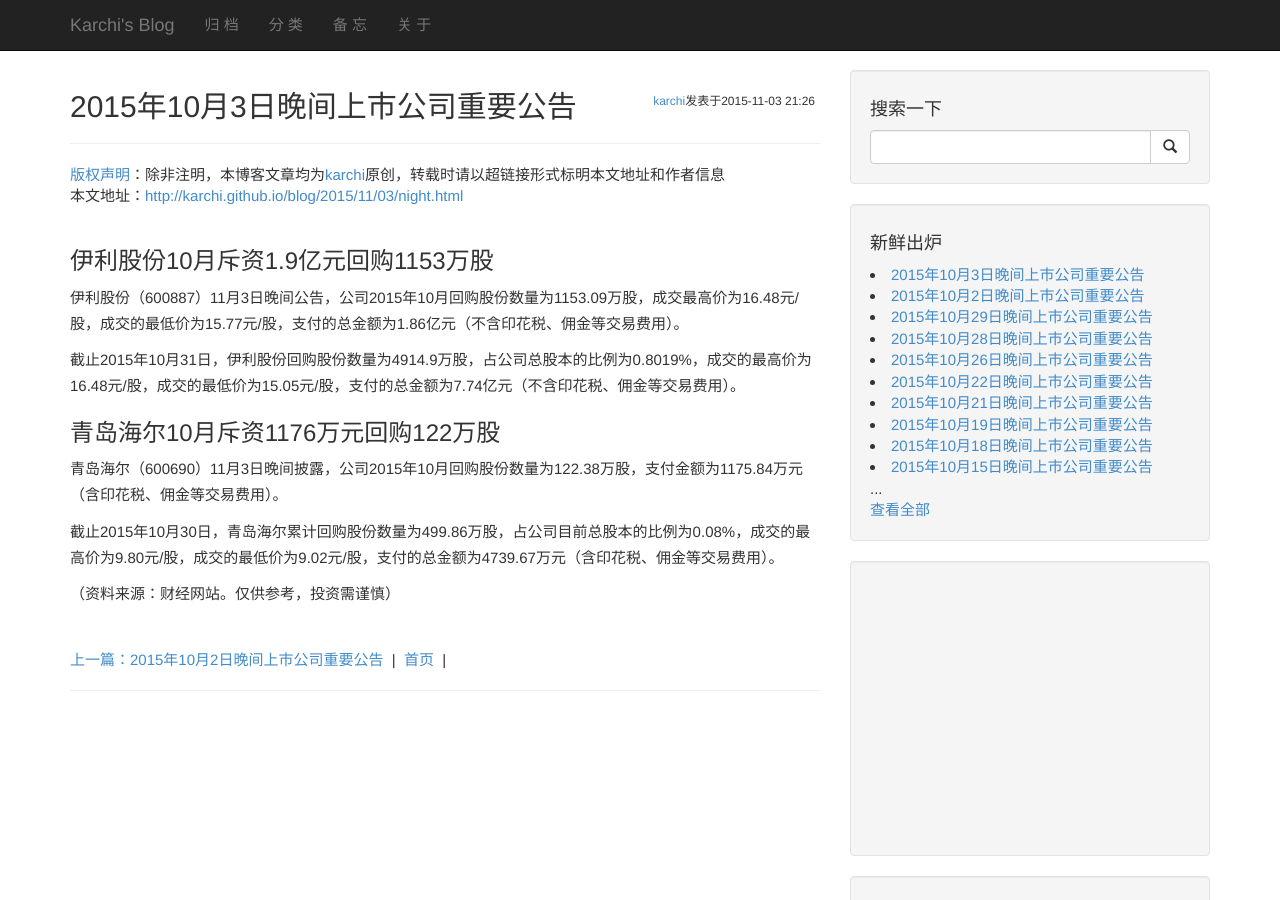
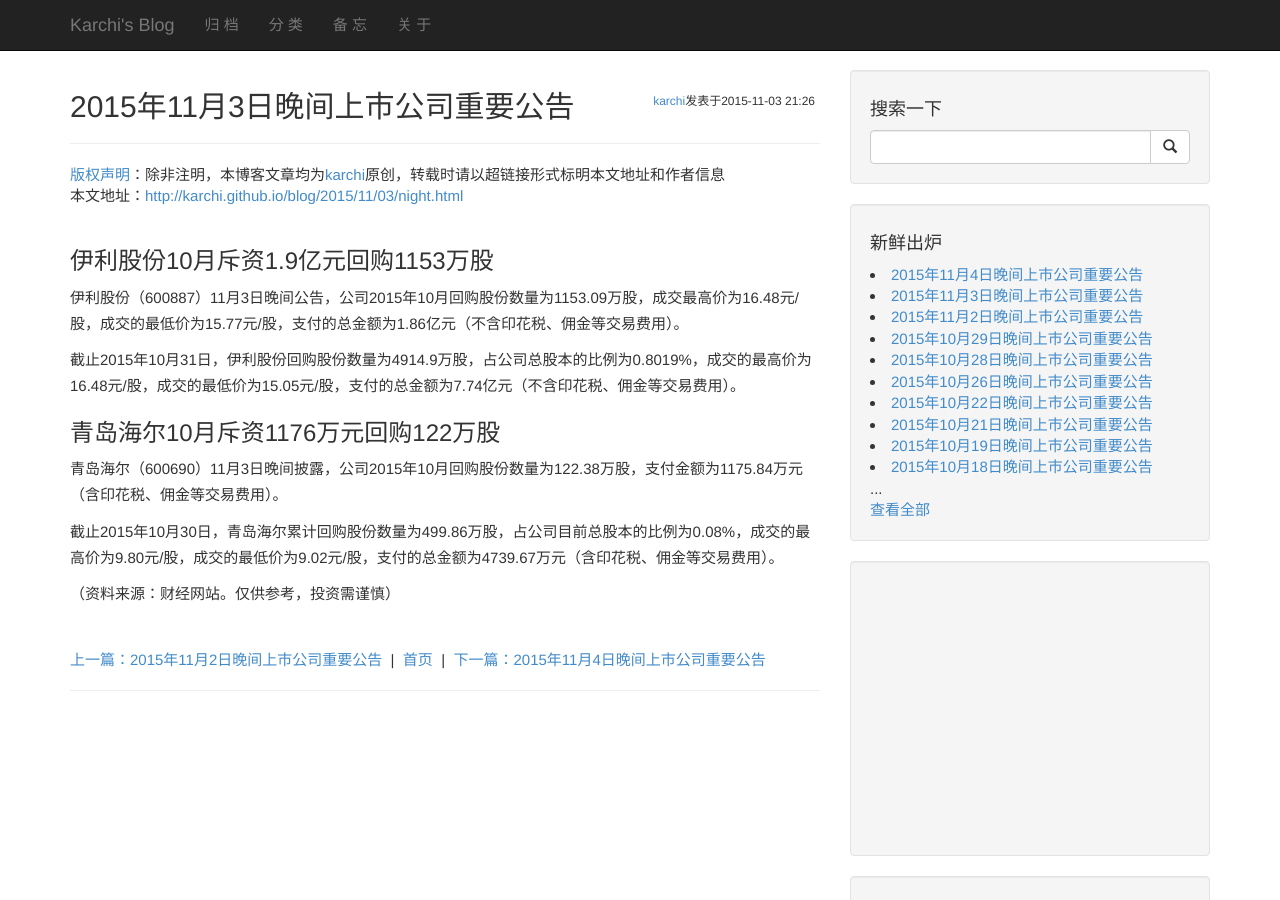
Before and after one commit to karchi/blog, a Jekyll site: the page built from _posts/2015-11-3-night.md, in a window 1280 px wide and 900 px high. Built offline with Jekyll 4.4.1, drawn with Linux system fonts in a browser that asks for light colours; Markdown is read by kramdown in place of the engine named in the settings; comment, search, counter and statistics services are not loaded; some of the changed lines change nothing that is shown.

Commit message:
撰写post

```diff
--- a/_posts/2015-11-2-night.md
+++ b/_posts/2015-11-2-night.md
@@ -1,6 +1,6 @@
 ---
 layout: post
-title: "2015年10月2日晚间上市公司重要公告"
+title: "2015年11月2日晚间上市公司重要公告"
 categories: ["日评"]
 tags: ["投资","股票","新闻","公告"]
 date: 2015-11-2 22:07:07
--- a/_posts/2015-11-3-night.md
+++ b/_posts/2015-11-3-night.md
@@ -1,6 +1,6 @@
 ---
 layout: post
-title: "2015年10月3日晚间上市公司重要公告"
+title: "2015年11月3日晚间上市公司重要公告"
 categories: ["日评"]
 tags: ["投资","股票","新闻","公告"]
 date: 2015-11-3 21:26:18
--- /dev/null
+++ b/_posts/2015-11-4-night.md
@@ -0,0 +1,20 @@
+---
+layout: post
+title: "2015年11月4日晚间上市公司重要公告"
+categories: ["日评"]
+tags: ["投资","股票","新闻","公告"]
+date: 2015-11-4 21:39:14
+---
+###中安消实控人增持不低于2亿元 5日复牌
+
+中安消（600654）11月4日晚间公告，鉴于对公司未来发展前景的信心和公司投资价值的认可，公司实际控制人涂国身拟在未来三个月内（自2015年11月5日起算，如遇相关法律法规规定的窗口期将顺延），择机通过交易系统直接或间接增持公司股份，计划增持资金总额累计不低于2亿元，并在增持计划实施完成后六个月内不减持该部分股份。
+
+同日中安消发布修订后的重组预案，公司拟通过支付现金方式收购澳门卫安、深圳迪特、飞利泰、深圳威大四家公司各100%股权，交易价格为6.38亿元。公司表示，通过本次交易，公司将进一步完善与增强安防产业链条各主要环节，业务延伸至大安全领域与澳门安防服务市场，通过并购协同互补，积极布局生命安全板块，进入智慧医疗领域，提升公司综合竞争实力，符合公司立足于安防为核心构建大安防生态系统的综合化发展战略，有利于进一步实现公司的综合布局并提升公司综合竞争力。交易完成后，公司将进一步完善与增强安防产业链条各主要环节，并积极布局生命安全板块。公司股票将于11月5日复牌。
+
+###伊利股份10亿元回购计划实施完毕  回购股份逾1%
+
+伊利股份（600887）11月4日晚间公告，截止11月3日，公司回购股份数量为6394.1958万股，占公司总股本的比例为1.04%，成交的最高价为16.48 元/股，最低价为15.01元/股，支付的总金额为99897.9977万元（不含印花税、佣金等交易费用），回购资金使用金额已经达到最高限额，本次回购方案实施完毕。经申请，公司将于2015年11月5日在中国证券登记结算有限责任公司注销所回购股份
+
+今年7月份，伊利股份宣布，将以不超过18.13元/股的价格回购公司股份，资金总额不超过10亿元，期限为股东大会审议通过之日起至2015年12月末。
+
+（资料来源：财经网站。仅供参考，投资需谨慎）
```
